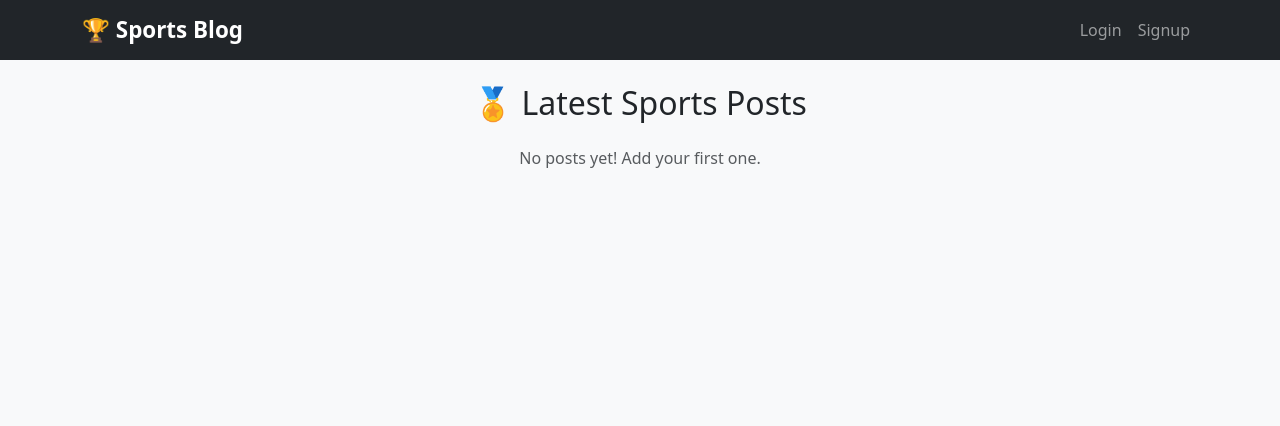
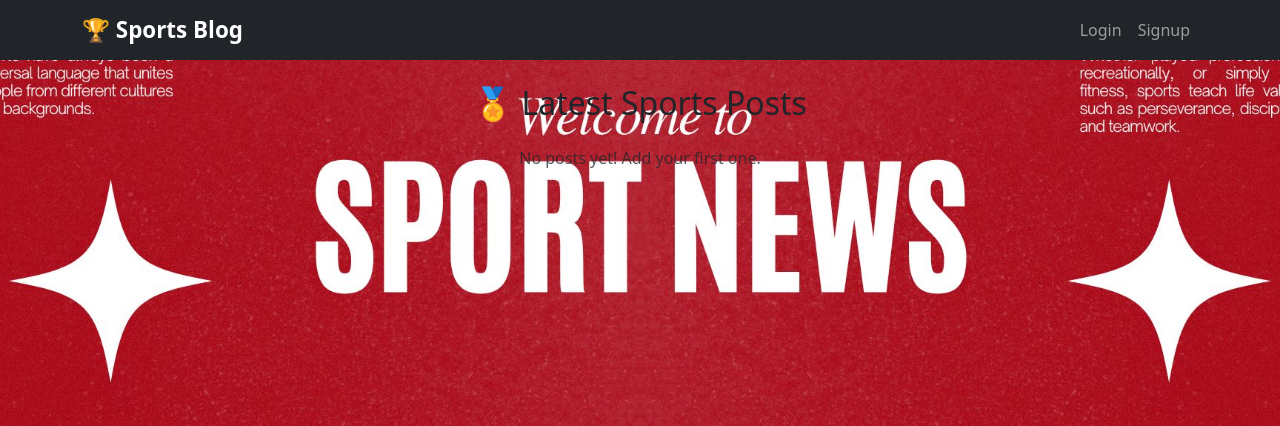
Before and after one commit to Saktheeswaran7103/Sports-Blog, a Django app: page / in a window 1280 px wide. Shown: the top 426 px of the page. Run offline with Django 5.2, Linux system fonts and the light colour scheme; data that the repository does not hold is empty.

Commit message:
background changed

```diff
--- a/blog/static/blog/css/style.css
+++ b/blog/static/blog/css/style.css
@@ -14,3 +14,11 @@ body {
   font-weight: bold;
   font-size: 1.4rem;
 }
+body {
+    background-image: url("../images/background.jpg"); /* path example */
+    background-size: cover;       /* makes image cover entire page */
+    background-repeat: no-repeat; /* prevents tiling */
+    background-attachment: fixed; /* keeps background fixed on scroll */
+    background-position: center;  /* centers the image */
+    background-color: #f8f9fa;    /* fallback color */
+}
```
Also changed, not shown: blog/static/blog/images/background.jpg (added).
